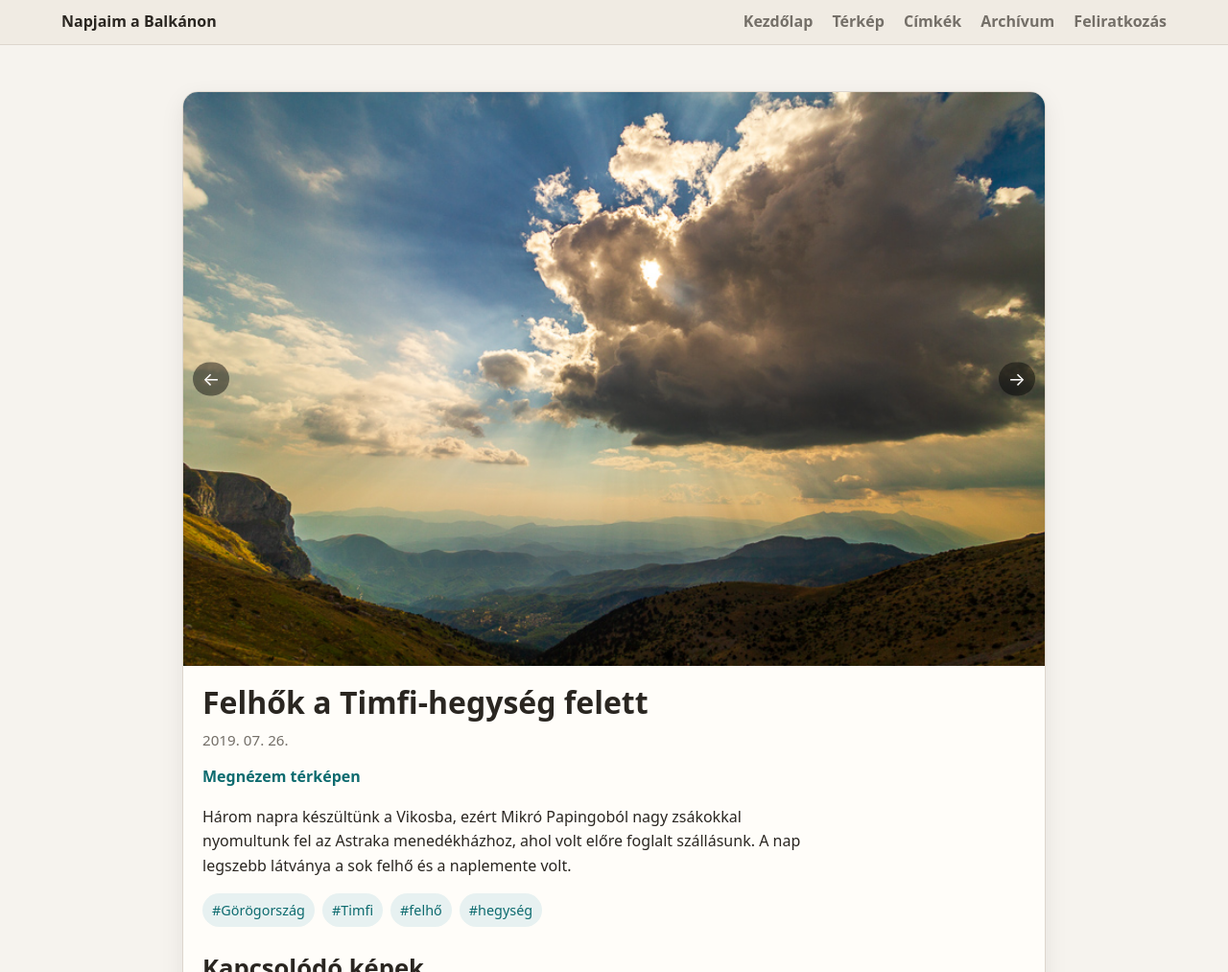
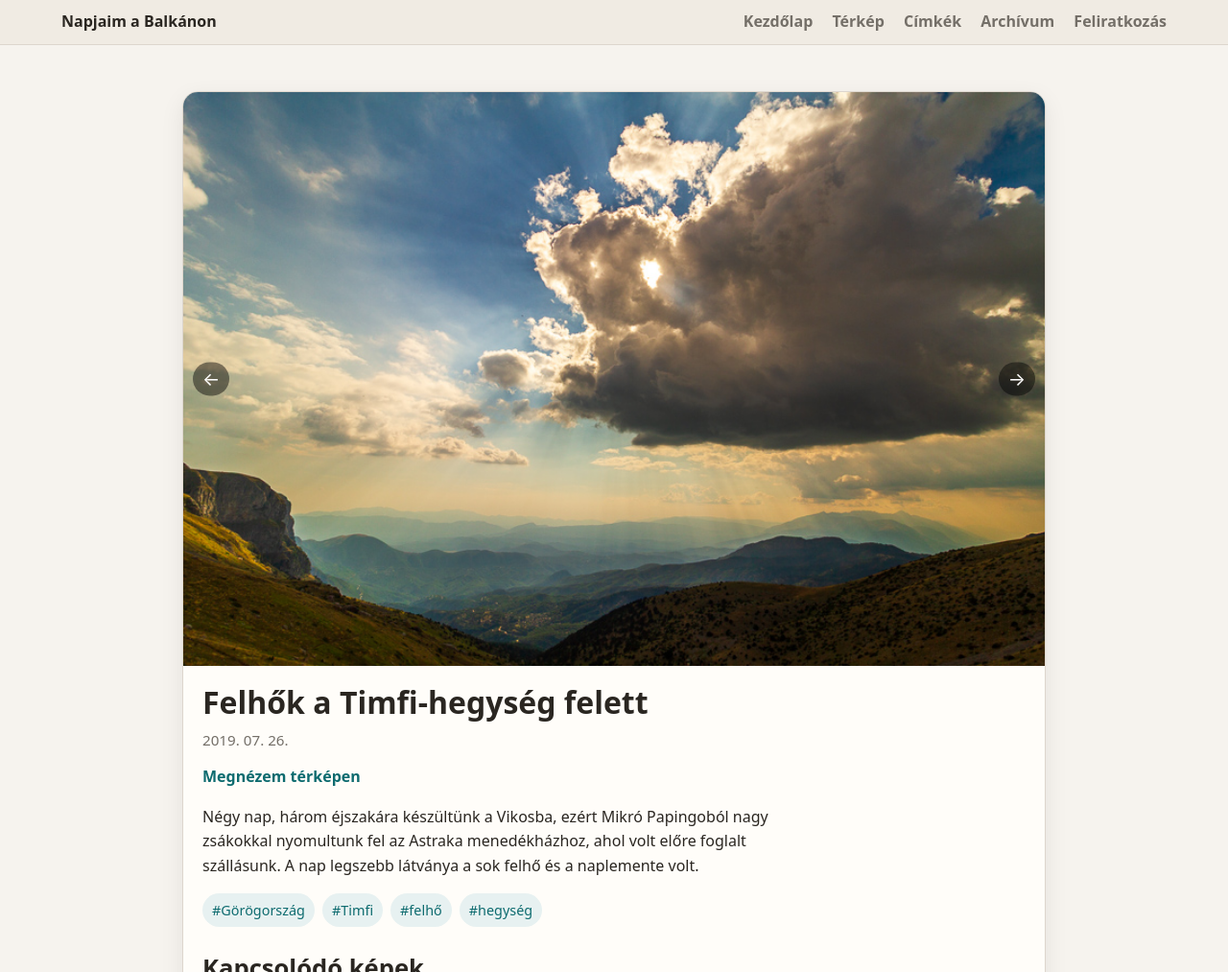
Before and after one commit to havassy/fotoblog, a Jekyll site: the page built from _posts/2019-07-26-timfi_felhok.md, in a window 1280 px wide. Shown: the top 1013 px of the page at 96% size. Built offline with Jekyll 4.4.1, drawn with Linux system fonts in a browser that asks for light colours; grey boxes are pictures that could not be loaded.

Commit message:
Auto-create/update posts from images [skip ci]

```diff
--- a/_posts/2019-07-26-timfi_felhok.md
+++ b/_posts/2019-07-26-timfi_felhok.md
@@ -14,7 +14,7 @@ tags:
   - "Görögország"
   - "Timfi"
   - "hegység"
-description: "Három napra készültünk a Vikosba, ezért Mikró Papingoból nagy zsákokkal nyomultunk fel az Astraka menedékházhoz, ahol volt előre foglalt szállásunk."
+description: "Négy nap, három éjszakára készültünk a Vikosba, ezért Mikró Papingoból nagy zsákokkal nyomultunk fel az Astraka menedékházhoz, ahol volt előre foglalt…"
 ---
 
-Három napra készültünk a Vikosba, ezért Mikró Papingoból nagy zsákokkal nyomultunk fel az Astraka menedékházhoz, ahol volt előre foglalt szállásunk. A nap legszebb látványa a sok felhő és a naplemente volt.
+Négy nap, három éjszakára készültünk a Vikosba, ezért Mikró Papingoból nagy zsákokkal nyomultunk fel az Astraka menedékházhoz, ahol volt előre foglalt szállásunk. A nap legszebb látványa a sok felhő és a naplemente volt.
```
